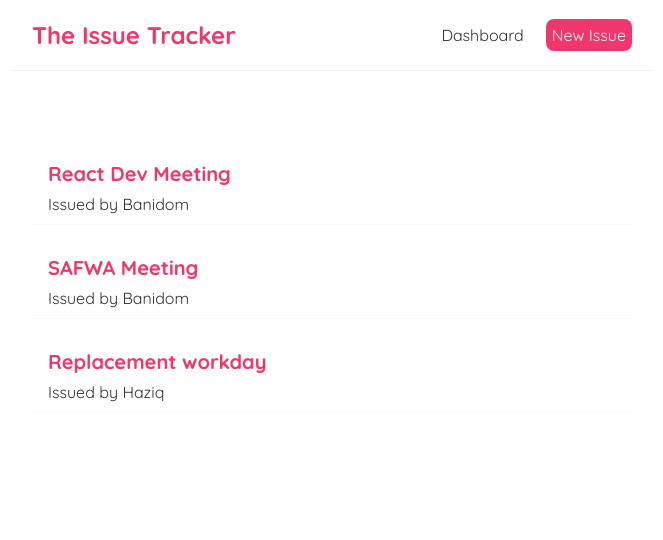
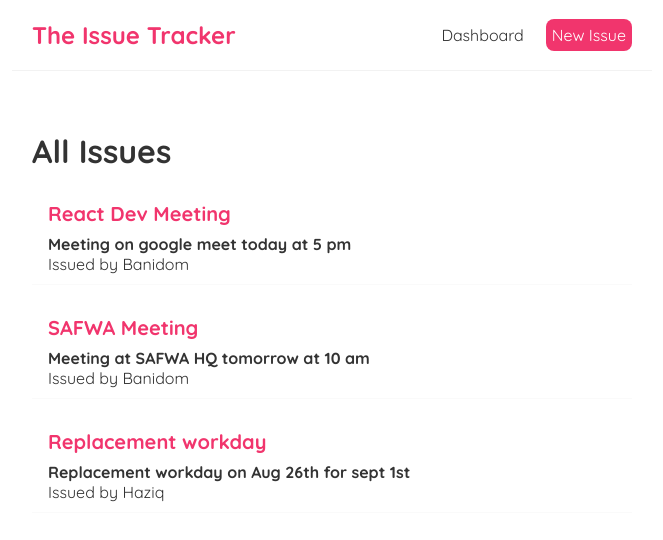
Before and after one commit to AimanFred/bug-tracker, a React (Create React App) app: page /create in a window 1280 px wide. Shown: the top 540 px of the page, without its empty margins (308-971 px from the left). Built offline with nearby package versions, Linux system fonts and the light colour scheme.

Commit message:
pass props to IssueList.js from Dashboard.js

```diff
--- a/src/Dashboard.js
+++ b/src/Dashboard.js
@@ -1,4 +1,5 @@
 import React, { useState } from 'react';
+import IssueList from './IssueList';
 
 const Dashboard = () => {
 
@@ -10,12 +11,7 @@ const Dashboard = () => {
 
   return (
     <div className="dashboard">
-      { issues.map((issue) => (
-        <div className="issue-preview" key={issue.id}>
-          <h2>{ issue.title }</h2>
-          <p>Issued by { issue.author }</p>
-        </div>
-      )) }
+      <IssueList issues={issues} title="All Issues" />
     </div>
   );
 };
--- /dev/null
+++ b/src/IssueList.js
@@ -0,0 +1,17 @@
+const IssueList = ({title, issues}) => {
+
+  return (
+    <div className="issue-list">
+      <h1>{ title }</h1>
+      { issues.map((issue) => (
+        <div className="issue-preview" key={issue.id}>
+          <h2>{ issue.title }</h2>
+          <h4>{ issue.body }</h4>
+          <p>Issued by { issue.author }</p>
+        </div>
+      )) }
+    </div>
+   );
+}
+
+export default IssueList;
```
